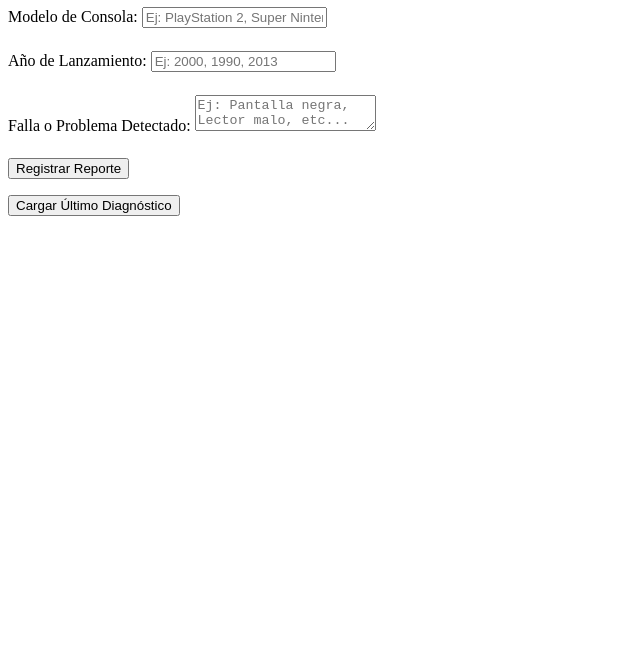
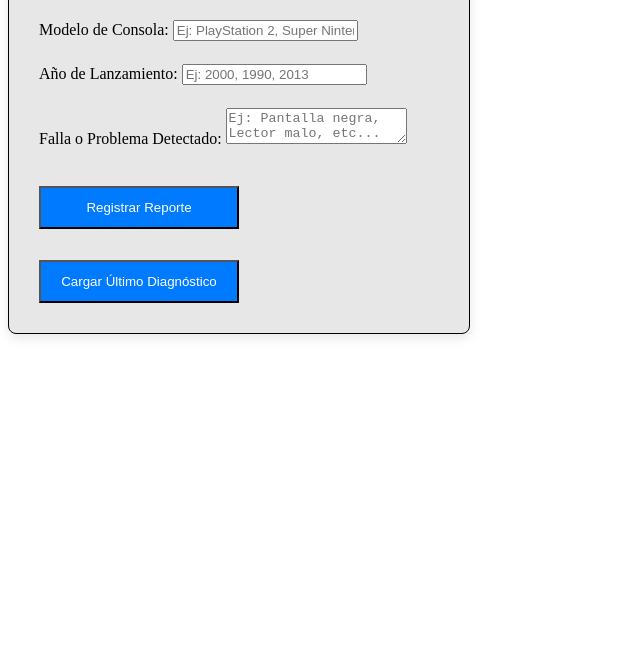
Before and after one commit to Luis-Liberona-U/Evaluacion-Final-Unidad-3, a website: page public/index.html in a window 1280 px wide. Shown: the part 143-800 px from the top of the page, without its empty margins (0-640 px from the left). Drawn offline with Linux system fonts and the light colour scheme.

Commit message:
Commit 4: Diseño simple para el formulario y botones, archivos ordenados

```diff
--- a/public/CSS/Style.css
+++ b/public/CSS/Style.css
@@ -19,3 +19,23 @@ input.invalid, textarea.invalid {
     margin-top: 15px;
     display: block;
 }
+
+.fomulario {
+    background-color: #e7e7e7;
+    padding: 30px;
+    border-radius: 8px;
+    box-shadow: 0 4px 12px rgba(0, 0, 0, 0.1);
+    width: 100%;
+    max-width: 400px;
+    border: 1px solid #000000;
+}
+
+button {
+    width: 50%;
+    padding: 12px;
+    background-color: #007BFF;
+    color: white;
+    cursor: pointer;
+    margin-top: 15px;
+    transition: background 0.3s;
+}
--- a/public/index.html
+++ b/public/index.html
@@ -2,7 +2,7 @@
 <html lang="en">
 <head>
     <meta charset="UTF-8">
-u    <title>Reporte de Consolas</title>
+    <title>Reporte de Consolas</title>
 <link rel="stylesheet" href="CSS/Style.css">
 </head>
 <body>
```
